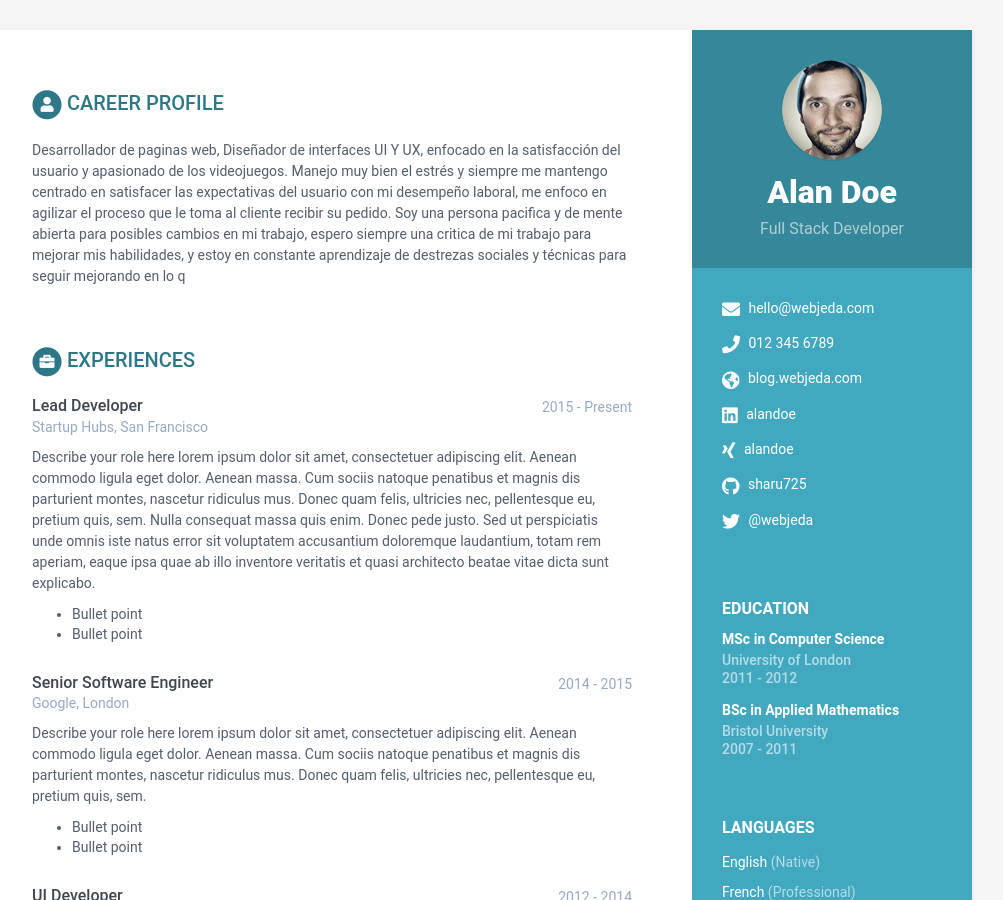
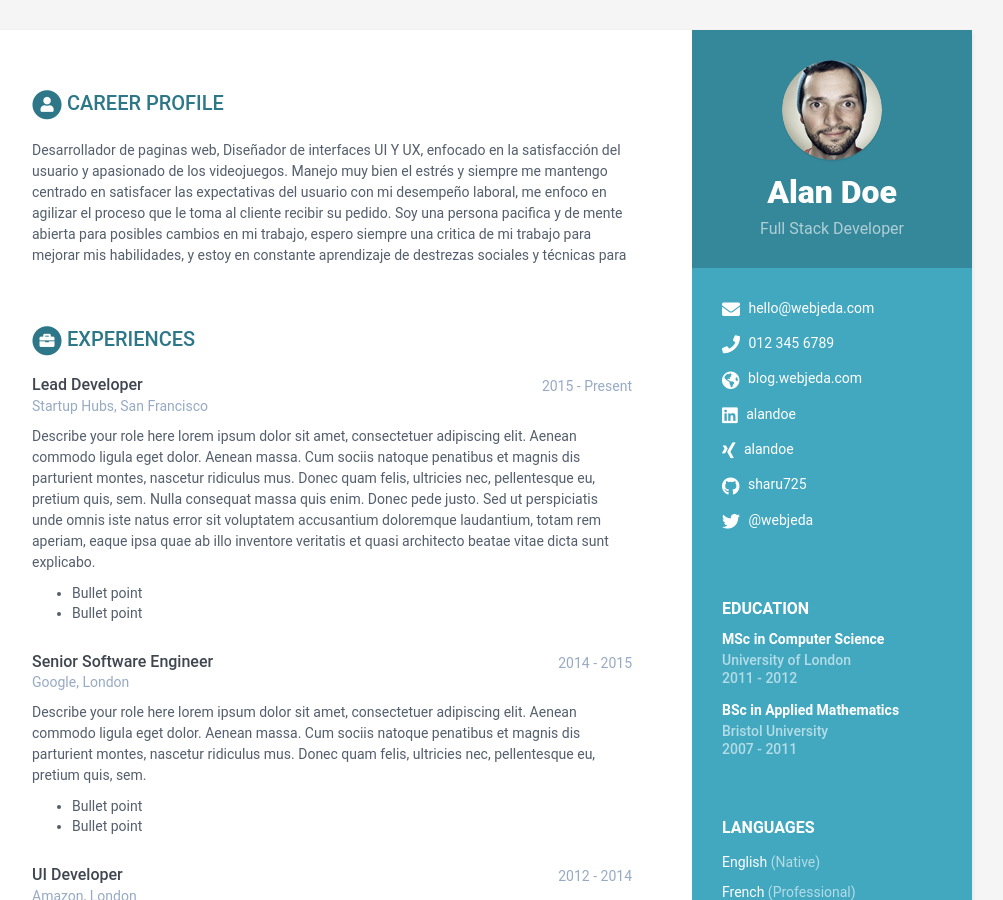
Before and after one commit to KevinC99/good-birch-4e19a, a Jekyll site: the page built from index.html, in a window 1280 px wide and 900 px high. Shown: the whole window, without its empty margins (168-1171 px from the left). Built offline with Jekyll 4.4.1, drawn with Linux system fonts in a browser that asks for light colours.

Commit message:
data.yml: updated summary in career-profile

```diff
--- a/_data/data.yml
+++ b/_data/data.yml
@@ -40,7 +40,7 @@ career-profile:
     proceso que le toma al cliente recibir su pedido. Soy una persona pacifica y
     de mente abierta para posibles cambios en mi trabajo, espero siempre una
     critica de mi trabajo para mejorar mis habilidades, y estoy en constante
-    aprendizaje de destrezas sociales y técnicas para seguir mejorando en lo q
+    aprendizaje de destrezas sociales y técnicas para
 education:
   - degree: MSc in Computer Science
     university: University of London
```
